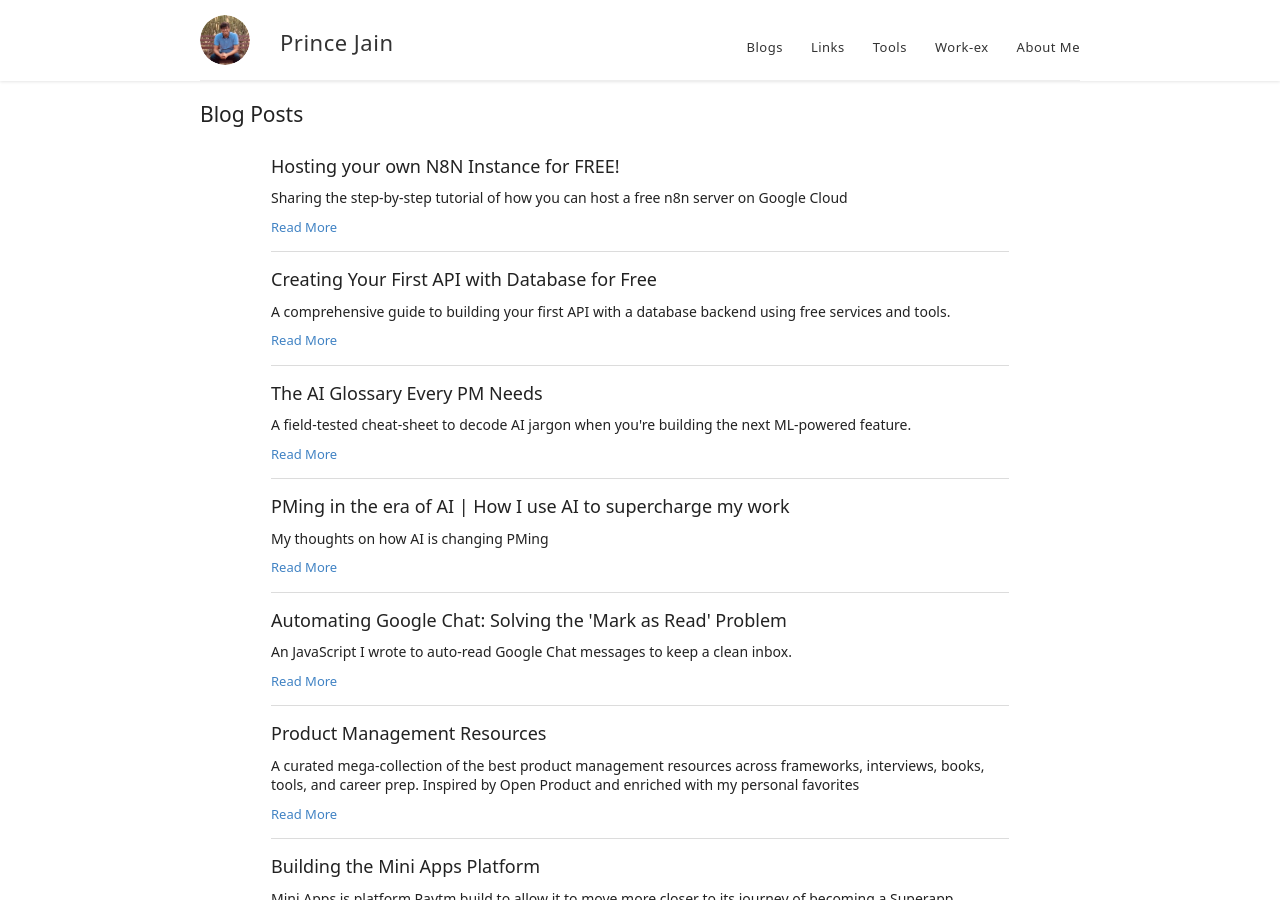
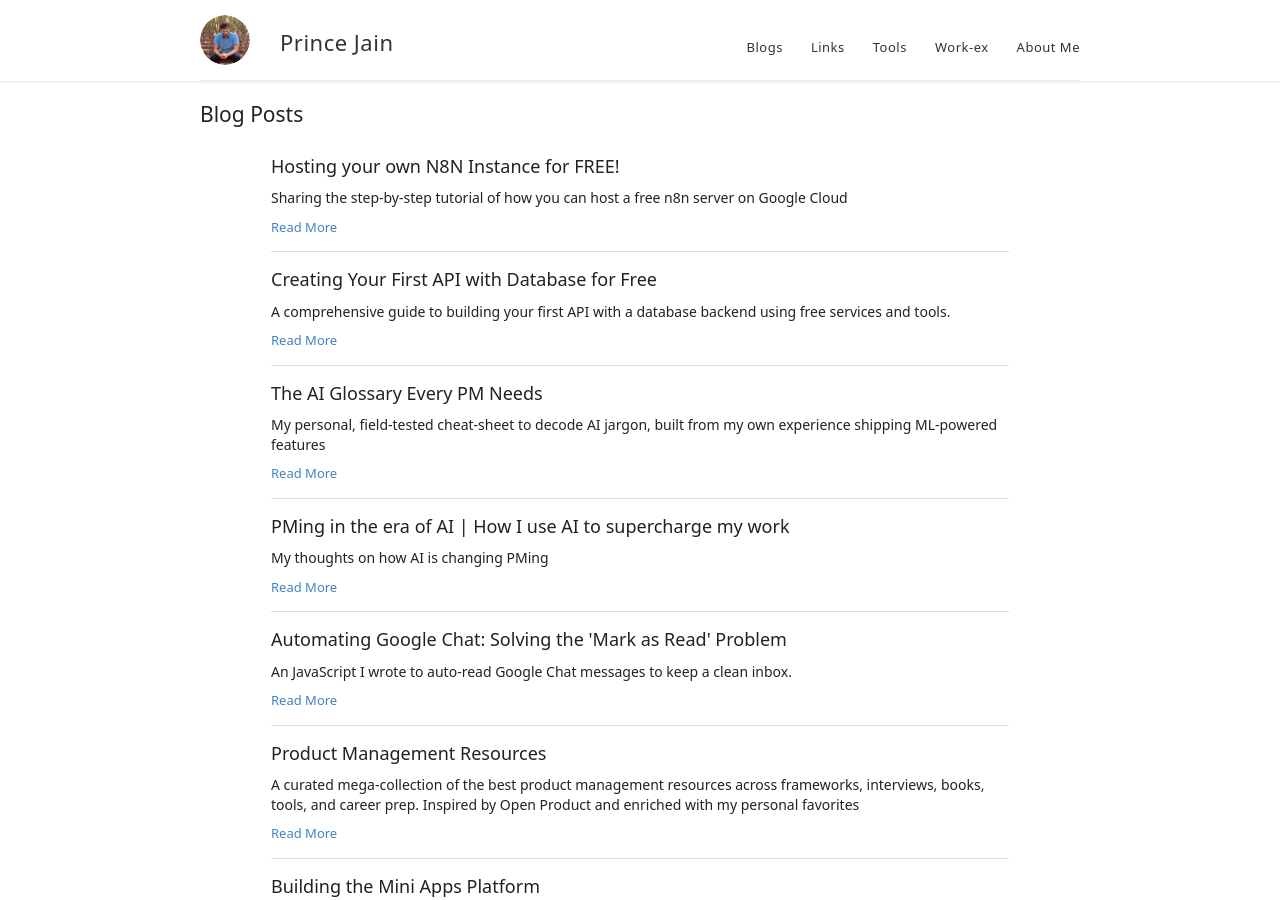
Before and after one commit to product-noob/product-noob.github.io, a Jekyll site: the page built from blog.md, in a window 1280 px wide and 900 px high. Built offline with Jekyll 4.4.1, drawn with Linux system fonts in a browser that asks for light colours.

Commit message:
Update 2025-05-23-AI-Glossary-Every-PM-Needs.md

```diff
--- a/_posts/2025-05-23-AI-Glossary-Every-PM-Needs.md
+++ b/_posts/2025-05-23-AI-Glossary-Every-PM-Needs.md
@@ -1,7 +1,7 @@
 ---
 layout: post
 title: "The AI Glossary Every PM Needs"
-description: "A field-tested cheat-sheet to decode AI jargon when you're building the next ML-powered feature."
+description: "My personal, field-tested cheat-sheet to decode AI jargon, built from my own experience shipping ML-powered features"
 date: 2025-05-23
 ---
 
```
